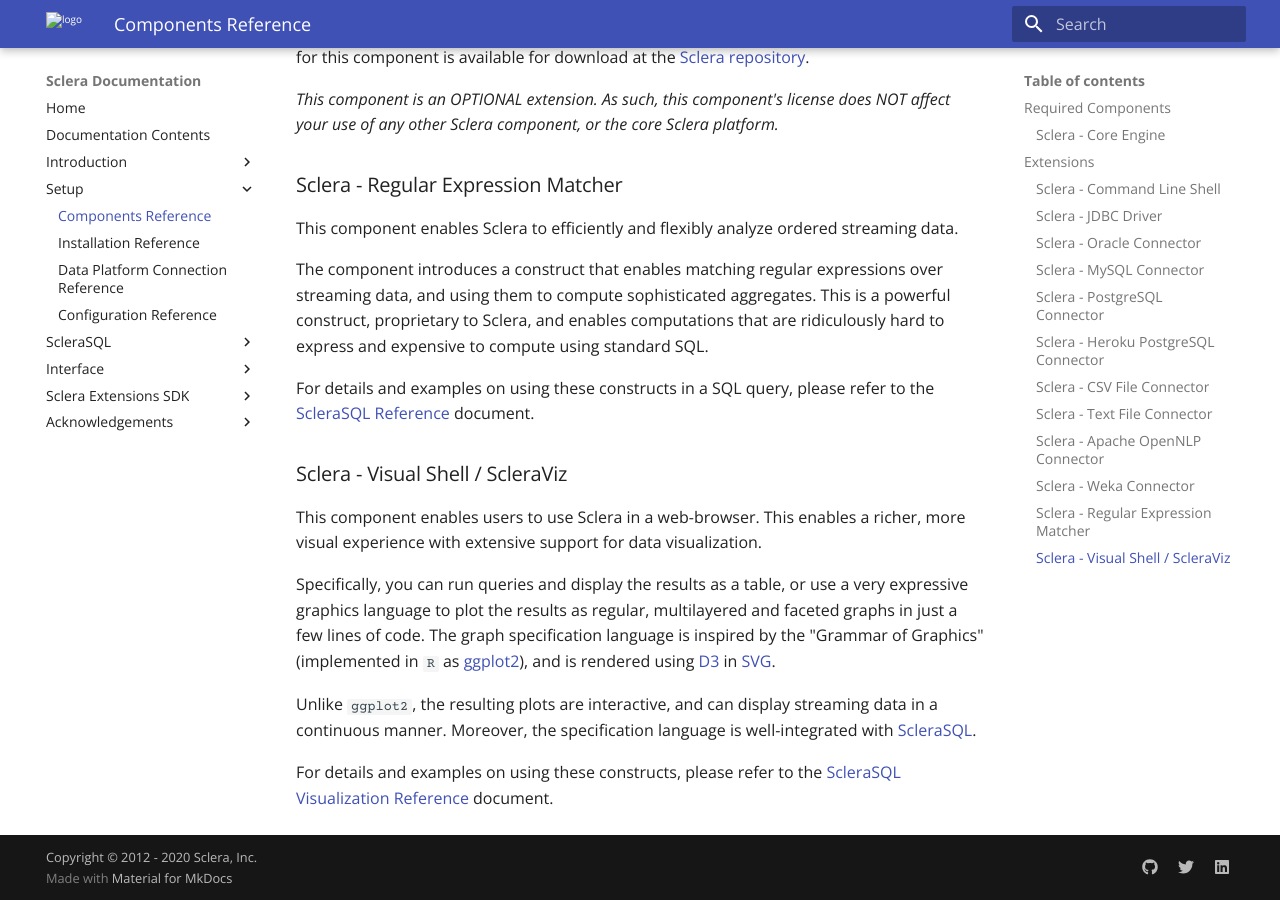
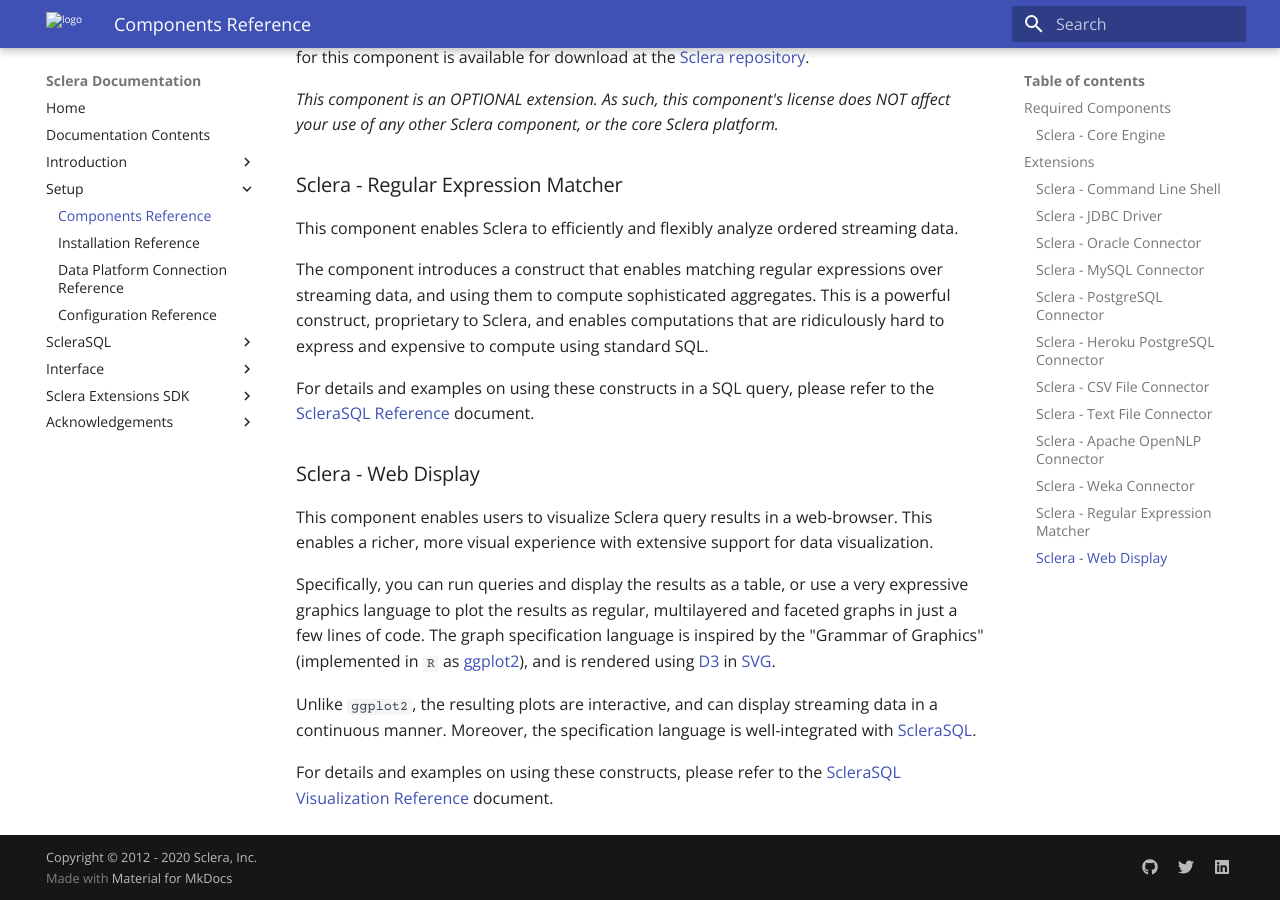
Before and after one commit to scleradb/scleradb.github.io, an MkDocs documentation site: the page built from docsrc/setup/components.md, in a window 1280 px wide and 900 px high, scrolled down 4689 px. Built offline with MkDocs 1.6.1 and Material for MkDocs 9.7.7, drawn with Linux system fonts in a browser that asks for light colours.

Commit message:
Updated anchor name

```diff
--- a/docsrc/setup/components.md
+++ b/docsrc/setup/components.md
@@ -136,9 +136,9 @@
 
 For details and examples on using these constructs in a SQL query, please refer to the [ScleraSQL Reference](../sclerasql/sqlextordered.md) document.
 
-<a class="anchor" name="sclera-visualization"></a>
-### Sclera - Visual Shell / ScleraViz
-This component enables users to use Sclera in a web-browser. This enables a richer, more visual experience with extensive support for data visualization.
+<a class="anchor" name="sclera-webdisplay"></a>
+### Sclera - Web Display
+This component enables users to visualize Sclera query results in a web-browser. This enables a richer, more visual experience with extensive support for data visualization.
 
 Specifically, you can run queries and display the results as a table, or use a very expressive graphics language to plot the results as regular, multilayered and faceted graphs in just a few lines of code. The graph specification language is inspired by the "Grammar of Graphics" (implemented in `R` as [ggplot2](http://ggplot2.org)), and is rendered using [D3](http://d3js.org) in [SVG](https://en.wikipedia.org/wiki/Scalable_Vector_Graphics).
 
```
